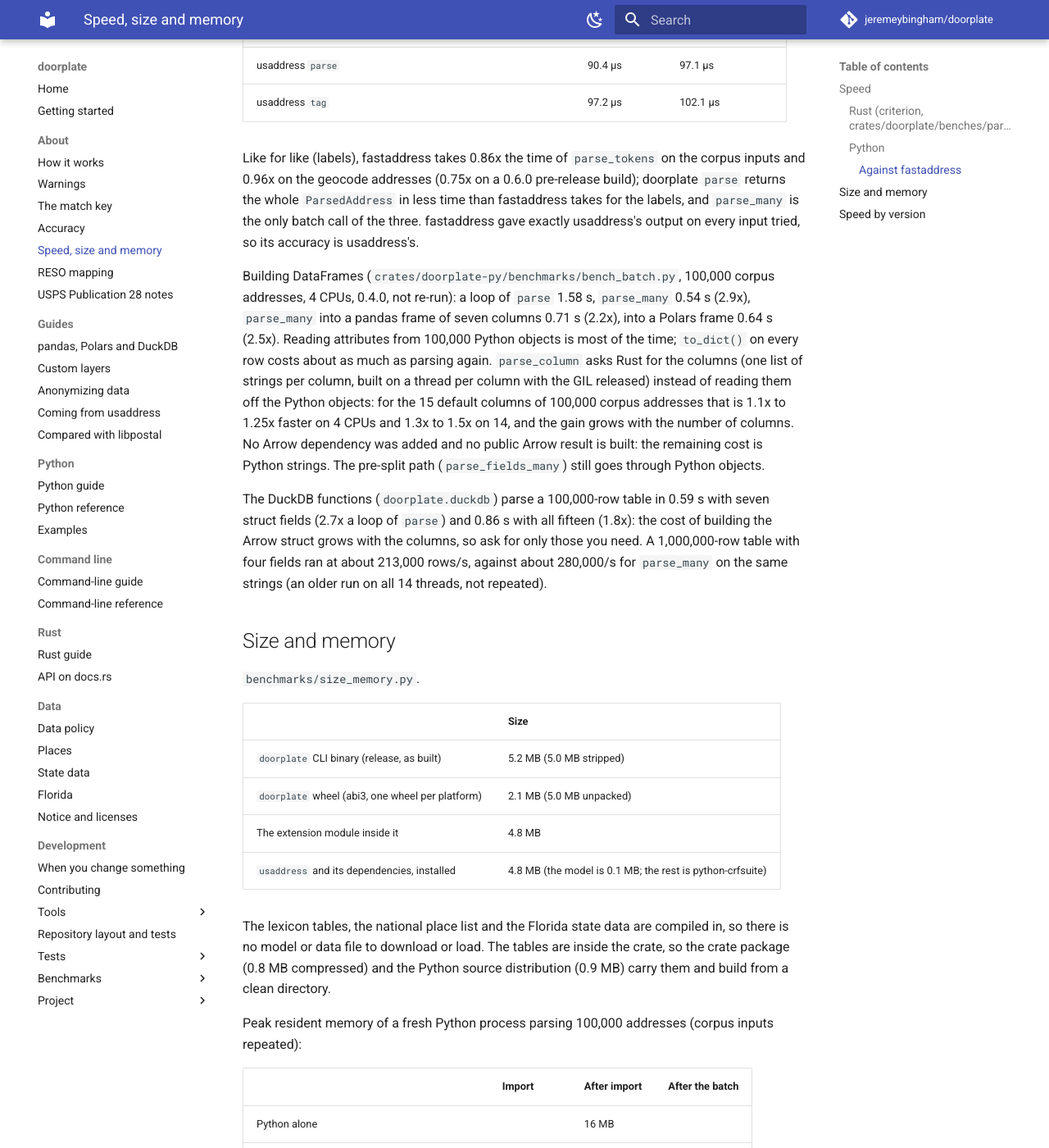
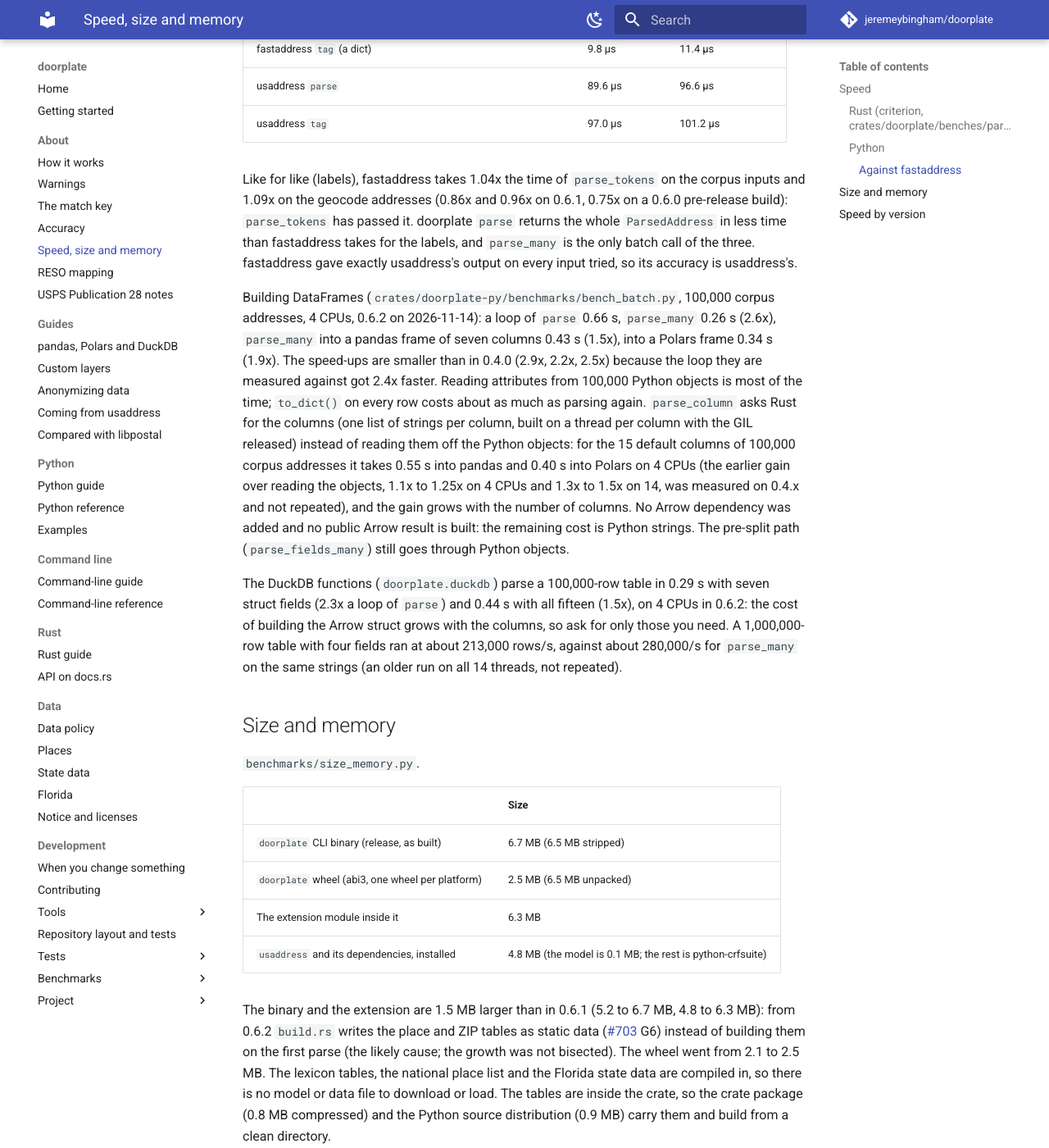
Before and after one commit to jeremeybingham/doorplate, an MkDocs documentation site: the page built from docs/speed-and-size.md, in a window 1280 px wide and 1400 px high, scrolled down 2412 px. Shown: the whole window at 82% size. Built offline with MkDocs 1.6.1 and Material for MkDocs 9.7.7, drawn with Linux system fonts in a browser that asks for light colours; comment, search, counter and statistics services are not loaded; some of the changed text lies outside the part shown.

Commit message:
Retake the speed and size figures at the 0.6.2 release code; fold the changelog (#713)
Co-Authored-By: Claude Sonnet 5.5 <noreply@anthropic.com>

```diff
--- a/docs/speed-and-size.md
+++ b/docs/speed-and-size.md
@@ -1,6 +1,6 @@
 # Speed, size and memory
 
-Figures: 0.6.1 (`c0976c7`), measured 2026-11-13, unless a table names another build (the command-line, DataFrame and DuckDB
+Figures: 0.6.2 (`041c38d`, the parser code of the release), measured 2026-11-14, unless a table names another build (the command-line, DataFrame and DuckDB
 figures were not re-run for the release); one machine (Intel Core i9-9900K, Linux on WSL2), so read
 the ratios. Accuracy is on [Benchmarks: accuracy](benchmarks.md); how to rerun these scripts and profile the engine is in
 [Running the benchmarks](running-benchmarks.md).
@@ -9,25 +9,25 @@ the ratios. Accuracy is on [Benchmarks: accuracy](benchmarks.md); how to rerun t
 
 ### Rust (criterion, `crates/doorplate/benches/parse.rs`)
 
-0.6.1 (`9f2418b`, the same parser code as the tag), 2026-11-13. Median of a measurement run, one thread unless noted, unpinned (it varies by several percent from run to run).
+0.6.2 (`041c38d`), 2026-11-14. Median of a measurement run, one thread unless noted, unpinned (it varies by several percent from run to run).
 
 | Benchmark | Time |
 |---|---|
-| `parse`, street only (`1305 SUNWOOD DR`) | 2.3 µs |
-| `parse`, PO box | 4.2 µs |
-| `parse`, military | 3.3 µs |
-| `parse`, highway | 4.3 µs |
-| `parse_fields` (street, city, state, ZIP) | 6.0 µs |
-| `parse`, unit and ZIP+4 | 5.6 µs |
-| `parse`, full one line | 6.0 µs |
+| `parse`, street only (`1305 SUNWOOD DR`) | 1.9 µs |
+| `parse`, PO box | 3.4 µs |
+| `parse`, military | 2.7 µs |
+| `parse`, highway | 3.3 µs |
+| `parse_fields` (street, city, state, ZIP) | 5.0 µs |
+| `parse`, unit and ZIP+4 | 4.3 µs |
+| `parse`, full one line | 4.5 µs |
 | The corpus inputs, one by one | 9.6 ms |
 | The same, `parse_many` (rayon, 14 threads) | 2.1 ms |
-| `to_usps` | 0.62 µs |
-| `to_reso` | 1.20 µs |
-| `key` | 0.34 µs |
-| `slug` | 0.84 µs |
+| `to_usps` | 0.59 µs |
+| `to_reso` | 1.16 µs |
+| `key` | 0.30 µs |
+| `slug` | 0.78 µs |
 
-Parsing is the biggest cost; each emitter takes 0.3 to 1.2 µs against 2 to 6 µs
+Parsing is the biggest cost; each emitter takes 0.3 to 1.2 µs against 2 to 5 µs
 for a parse, and a `ParsedAddress` builds them only when asked.
 
 The command-line tool: `doorplate parse-file` over 440,288 distinct Florida
@@ -44,17 +44,17 @@ The suite's own `speed` command (`python benchmarks/suite.py speed`, [below](#sp
 
 | | Corpus inputs | Geocode addresses |
 |---|---|---|
-| doorplate `parse` | 8.1 µs | 9.5 µs |
-| doorplate `parse`, then `key()` and `to_usps()` | 11.2 µs | 13.0 µs |
-| doorplate `tag` | 10.8 µs | 12.6 µs |
-| doorplate `parse_tokens` | 10.9 µs | 12.5 µs |
-| doorplate `parse_many` (14 threads) | 1.6 µs | 1.9 µs |
-| usaddress `parse` | 91.9 µs | 99.9 µs |
-| usaddress `tag` | 99.5 µs | 104.2 µs |
+| doorplate `parse` | 6.6 µs | 7.5 µs |
+| doorplate `parse`, then `key()` and `to_usps()` | 9.3 µs | 10.8 µs |
+| doorplate `tag` | 9.3 µs | 10.5 µs |
+| doorplate `parse_tokens` | 9.2 µs | 10.5 µs |
+| doorplate `parse_many` (14 threads) | 1.5 µs | 1.7 µs |
+| usaddress `parse` | 90.6 µs | 97.0 µs |
+| usaddress `tag` | 98.4 µs | 101.2 µs |
 
-Call by call on one thread, `parse_tokens` is 8.5x `usaddress.parse` on the
-corpus inputs and 8.0x on the geocode addresses. `parse_many` parses on all
-the cores it is given (14 here) with the GIL released: 57x and 52x `usaddress.parse`, which is
+Call by call on one thread, `parse_tokens` is 9.9x `usaddress.parse` on the
+corpus inputs and 9.3x on the geocode addresses. `parse_many` parses on all
+the cores it is given (14 here) with the GIL released: 59x and 57x `usaddress.parse`, which is
 single-threaded (usaddress could be run in several processes; that is a
 different comparison). A Python call costs about what the Rust parse does;
 the boundary is not the bottleneck. usaddress 0.5.16 was run live.
@@ -62,37 +62,37 @@ the boundary is not the bottleneck. usaddress 0.5.16 was run live.
 #### Against fastaddress
 
 [`fastaddress`](https://github.com/vinvomero/fastaddress) (MIT, 0.1.0) runs usaddress's trained model in Rust with the
-same Python API, so it is the fairer speed baseline. One run on 0.6.1 (`9f2418b`, the same parser code as the tag), 2026-11-13,
+same Python API, so it is the fairer speed baseline. One run on 0.6.2 (`041c38d`), 2026-11-14,
 pinned to 4 CPUs, 100,000 addresses, best of five; usaddress run live:
 
 | | Corpus inputs | Geocode addresses |
 |---|---|---|
-| doorplate `parse` (a `ParsedAddress`) | 8.4 µs | 9.5 µs |
-| doorplate `parse_tokens` (labels, the shape of `usaddress.parse`) | 11.2 µs | 12.3 µs |
-| doorplate `parse_many` (4 threads) | 2.7 µs | 3.4 µs |
-| fastaddress `parse` (labels) | 9.6 µs | 11.8 µs |
-| fastaddress `tag` (a dict) | 9.9 µs | 11.8 µs |
-| usaddress `parse` | 90.4 µs | 97.1 µs |
-| usaddress `tag` | 97.2 µs | 102.1 µs |
+| doorplate `parse` (a `ParsedAddress`) | 6.6 µs | 7.5 µs |
+| doorplate `parse_tokens` (labels, the shape of `usaddress.parse`) | 9.2 µs | 10.4 µs |
+| doorplate `parse_many` (4 threads) | 2.5 µs | 2.7 µs |
+| fastaddress `parse` (labels) | 9.5 µs | 11.4 µs |
+| fastaddress `tag` (a dict) | 9.8 µs | 11.4 µs |
+| usaddress `parse` | 89.6 µs | 96.6 µs |
+| usaddress `tag` | 97.0 µs | 101.2 µs |
 
-Like for like (labels), fastaddress takes 0.86x the time of `parse_tokens` on the corpus inputs and 0.96x on the geocode
-addresses (0.75x on a 0.6.0 pre-release build); doorplate `parse` returns the whole `ParsedAddress` in less time than
+Like for like (labels), fastaddress takes 1.04x the time of `parse_tokens` on the corpus inputs and 1.09x on the geocode
+addresses (0.86x and 0.96x on 0.6.1, 0.75x on a 0.6.0 pre-release build): `parse_tokens` has passed it. doorplate `parse` returns the whole `ParsedAddress` in less time than
 fastaddress takes for the labels, and `parse_many` is the only batch call of the three.
 fastaddress gave exactly usaddress's output on every input tried, so its accuracy is usaddress's.
 
 Building DataFrames (`crates/doorplate-py/benchmarks/bench_batch.py`, 100,000
-corpus addresses, 4 CPUs, 0.4.0, not re-run): a loop of `parse` 1.58 s, `parse_many` 0.54 s (2.9x),
-`parse_many` into a pandas frame of seven columns 0.71 s (2.2x), into a Polars
-frame 0.64 s (2.5x). Reading attributes from 100,000 Python objects is
+corpus addresses, 4 CPUs, 0.6.2 on 2026-11-14): a loop of `parse` 0.66 s, `parse_many` 0.26 s (2.6x),
+`parse_many` into a pandas frame of seven columns 0.43 s (1.5x), into a Polars
+frame 0.34 s (1.9x). The speed-ups are smaller than in 0.4.0 (2.9x, 2.2x, 2.5x) because the loop they are measured against got 2.4x faster. Reading attributes from 100,000 Python objects is
 most of the time; `to_dict()` on every row costs about as much as parsing again.
 `parse_column` asks Rust for the columns (one list of strings per column, built on a thread per column
 with the GIL released) instead of reading them off the Python objects: for the 15 default columns of
-100,000 corpus addresses that is 1.1x to 1.25x faster on 4 CPUs and 1.3x to 1.5x on 14, and the gain
+100,000 corpus addresses it takes 0.55 s into pandas and 0.40 s into Polars on 4 CPUs (the earlier gain over reading the objects, 1.1x to 1.25x on 4 CPUs and 1.3x to 1.5x on 14, was measured on 0.4.x and not repeated), and the gain
 grows with the number of columns. No Arrow dependency was added and no public Arrow result is built: the
 remaining cost is Python strings. The pre-split path (`parse_fields_many`) still goes through Python objects.
 
-The DuckDB functions (`doorplate.duckdb`) parse a 100,000-row table in 0.59 s with seven
-struct fields (2.7x a loop of `parse`) and 0.86 s with all fifteen (1.8x): the cost of
+The DuckDB functions (`doorplate.duckdb`) parse a 100,000-row table in 0.29 s with seven
+struct fields (2.3x a loop of `parse`) and 0.44 s with all fifteen (1.5x), on 4 CPUs in 0.6.2: the cost of
 building the Arrow struct grows with the columns, so ask for only those you need. A
 1,000,000-row table with four fields ran at about 213,000 rows/s, against about 280,000/s
 for `parse_many` on the same strings (an older run on all 14 threads, not repeated).
@@ -103,12 +103,14 @@ for `parse_many` on the same strings (an older run on all 14 threads, not repeat
 
 | | Size |
 |---|---|
-| `doorplate` CLI binary (release, as built) | 5.2 MB (5.0 MB stripped) |
-| `doorplate` wheel (abi3, one wheel per platform) | 2.1 MB (5.0 MB unpacked) |
-| The extension module inside it | 4.8 MB |
+| `doorplate` CLI binary (release, as built) | 6.7 MB (6.5 MB stripped) |
+| `doorplate` wheel (abi3, one wheel per platform) | 2.5 MB (6.5 MB unpacked) |
+| The extension module inside it | 6.3 MB |
 | `usaddress` and its dependencies, installed | 4.8 MB (the model is 0.1 MB; the rest is python-crfsuite) |
 
-The lexicon tables, the national place list and the Florida state data are compiled
+The binary and the extension are 1.5 MB larger than in 0.6.1 (5.2 to 6.7 MB, 4.8 to 6.3 MB): from 0.6.2 `build.rs` writes the place and
+ZIP tables as static data (#703 G6) instead of building them on the first parse (the likely cause; the growth was not bisected). The wheel went from
+2.1 to 2.5 MB. The lexicon tables, the national place list and the Florida state data are compiled
 in, so there is no model or data file to download or load. The tables are
 inside the crate, so the crate package (0.8 MB compressed) and the Python source
 distribution (0.9 MB) carry them and build from a clean directory.
@@ -146,16 +148,18 @@ measured on 0.5.1 (`c68760e`):
 than the engine does, because the Python object work around a parse is not part of the parser. Wall time on this machine varies
 10% to 60% between days, so these ratios come from alternating builds in one session, best of five.
 
-Every release tag in one session, 2026-11-13, at the release (`v0.6.1`, `5a72a70`): one pinned CPU (`profile_loop` from
+Every release tag in one session, 2026-11-13, at the release (`v0.6.1`, `5a72a70`; the 0.6.2 column is a later session, 2026-11-14, described below): one pinned CPU (`profile_loop` from
 `v0.6.1` built into each tag with frame pointers, `taskset -c 2`, the first 4,000 `natural` inputs, 20 repetitions, best of five, three
 alternating rounds that agreed within about 2%), and callgrind on the same binaries (one pass of five loops over the 4,000 inputs,
 divided by 20,000 parses). These are the figures in the [0.6.1 blog post](https://jeremeybingham.github.io/doorplate/2026/11/13/doorplate-0-6-1.html):
 
-| | 0.3.1 | 0.4.0 | 0.4.1 | 0.5.0 | 0.5.1 | 0.6.0 | 0.6.1 |
-|---|---|---|---|---|---|---|---|
-| Wall time per parse (µs, median round) | 25.75 | 21.08 | 21.01 | 23.16 | 10.56 | 11.18 | 8.10 |
-| Parses per second (median round) | 38,831 | 47,428 | 47,604 | 43,179 | 94,661 | 89,436 | 123,453 |
-| Instructions per parse (callgrind) | about 187,200 | about 156,500 | about 157,500 | about 171,600 | about 86,200 | about 89,700 | about 62,700 |
+| | 0.3.1 | 0.4.0 | 0.4.1 | 0.5.0 | 0.5.1 | 0.6.0 | 0.6.1 | 0.6.2 |
+|---|---|---|---|---|---|---|---|---|
+| Wall time per parse (µs, median round) | 25.75 | 21.08 | 21.01 | 23.16 | 10.56 | 11.18 | 8.10 | 5.98 |
+| Parses per second (median round) | 38,831 | 47,428 | 47,604 | 43,179 | 94,661 | 89,436 | 123,453 | 167,154 |
+| Instructions per parse (callgrind) | about 187,200 | about 156,500 | about 157,500 | about 171,600 | about 86,200 | about 89,700 | about 62,700 | about 47,000 |
+
+The 0.6.2 column was measured on 2026-11-14 at `041c38d` with the same method, in a session of its own with `v0.6.1` rebuilt beside it, three alternating rounds (0.6.2: 5.98, 5.97 and 6.00 µs; 0.6.1: 7.91, 7.93 and 8.00 µs; instructions 46,986 and 62,696 per parse). The older columns are the 2026-11-13 session, whose 0.6.1 figure (8.10 µs) is 2% above this session's, so compare 0.6.2 with the 0.6.1 of its own session: 0.6.2 takes 24.6% less time than 0.6.1 (1.32x the parses per second) and 25.1% fewer instructions. Between 0.6.0 and 0.6.2 that is 1.87x the parses per second on the 2026-11-13 figures.
 
 0.6.1 takes 27% less time than 0.6.0 (1.38x the parses per second) and 30% fewer instructions; the changelog's −27.6% is the sum of
 the #672 steps on their own bases. The rule releases cost time: 0.5.0 took 10% longer than 0.4.1, 0.6.0 6% longer than 0.5.1 (4% more
@@ -165,22 +169,23 @@ Python `parse` for every release tag in one session, 2026-11-13 (each tag built
 golden-corpus inputs of `main` repeated to 100,000, best of five, the median of three alternating rounds that agreed within
 about 2%; unpinned on a quiet machine), with each release's size (from earlier runs, not re-measured in this session):
 
-| | 0.3.1 | 0.4.0 | 0.4.1 | 0.5.0 | 0.5.1 | 0.6.0 | 0.6.1 |
-|---|---|---|---|---|---|---|---|
-| Python `parse`, golden-corpus inputs, per second | 53,710 | 66,037 | 64,734 | 57,333 | 107,380 | 101,919 | 134,761 |
-| CLI binary, release as built / stripped (MB) | 5.0 / 4.4 | 5.5 / 4.6 | 6.1 / 5.1 | 6.2 / 5.2 | 5.2 / 5.0 | 5.2 / 5.0 | 5.2 / 5.0 |
-| Wheel (MB) | 2.0 | 2.0 | 2.0 | 2.0 | 2.0 | 2.1 | 2.1 |
+| | 0.3.1 | 0.4.0 | 0.4.1 | 0.5.0 | 0.5.1 | 0.6.0 | 0.6.1 | 0.6.2 |
+|---|---|---|---|---|---|---|---|---|
+| Python `parse`, golden-corpus inputs, per second | 53,710 | 66,037 | 64,734 | 57,333 | 107,380 | 101,919 | 134,761 | 150,949 (one run) |
+| CLI binary, release as built / stripped (MB) | 5.0 / 4.4 | 5.5 / 4.6 | 6.1 / 5.1 | 6.2 / 5.2 | 5.2 / 5.0 | 5.2 / 5.0 | 5.2 / 5.0 | 6.7 / 6.5 |
+| Wheel (MB) | 2.0 | 2.0 | 2.0 | 2.0 | 2.0 | 2.1 | 2.1 | 2.5 |
 
 From Python, 0.6.1 makes 1.32x the parses per second of 0.6.0 (24% less time per call), less than the engine's 27% because
 the Python object work around a parse did not change. The [Python table](#python) above (a different run, 123,826 per
-second for the same row) is the one with the other calls.
+second for the same row on 0.6.1) is the one with the other calls. The 0.6.2 figure is a single run on 2026-11-14, not an alternating session: against the
+123,826 of the same kind of run on 0.6.1 it is 1.22x (150,949 per second), and the 0.6.2 size figures are from the same day.
 
-The benchmark suite's own `speed` command on 0.6.1 (`c0976c7`, 2026-11-13; the 19,586 inputs, the 4-CPU profile, best of 3; peak memory 158 MB
-with usaddress loaded, 155 MB for doorplate alone; usaddress run live, so its rate differs from the 9,297 of the 0.6.0 run, cached from 2026-10-31):
+The benchmark suite's own `speed` command on 0.6.2 (`041c38d`, 2026-11-14; the 19,586 inputs, the 4-CPU profile, best of 3; peak memory 159 MB
+with usaddress loaded, 157 MB for doorplate alone; usaddress run live, so its rate differs from the 9,297 of the 0.6.0 run, cached from 2026-10-31; on 0.6.1 the same command gave 82,331, 110,178 and 324,740):
 
 | | Addresses per second | Against usaddress `parse` |
 |---|---|---|
-| usaddress `parse` (1 thread, no batch call) | 8,880 | 1.0x |
-| doorplate `parse_tokens` (1 thread) | 82,331 | 9.3x |
-| doorplate `parse_many` (1 thread) | 110,178 | 12.4x |
-| doorplate `parse_many` (4 threads) | 324,740 | 36.6x |
+| usaddress `parse` (1 thread, no batch call) | 9,150 | 1.0x |
+| doorplate `parse_tokens` (1 thread) | 98,830 | 10.8x |
+| doorplate `parse_many` (1 thread) | 139,851 | 15.3x |
+| doorplate `parse_many` (4 threads) | 426,574 | 46.6x |
```
Also changed, not shown: other parts of docs/speed-and-size.md (+4 -4 lines), CHANGELOG.md (+13 -9 lines), README.md (+2 -2 lines), crates/doorplate-py/README.md (+2 -2 lines), crates/doorplate/README.md (+2 -2 lines), docs/benchmarks.md (+6 -6 lines), docs/dataframes.md (+5 -5 lines), docs/roadmap.md (+2 -1 lines), 11 other files.
